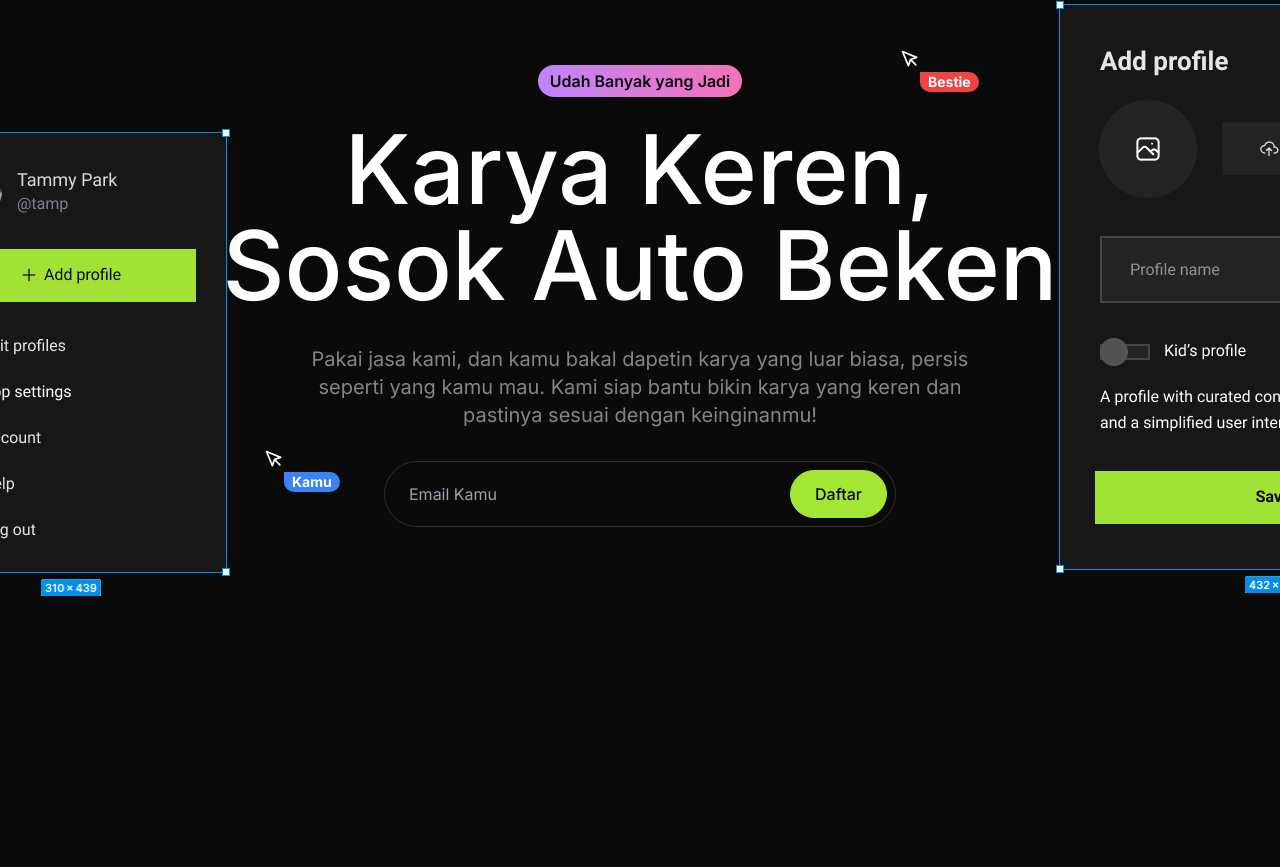
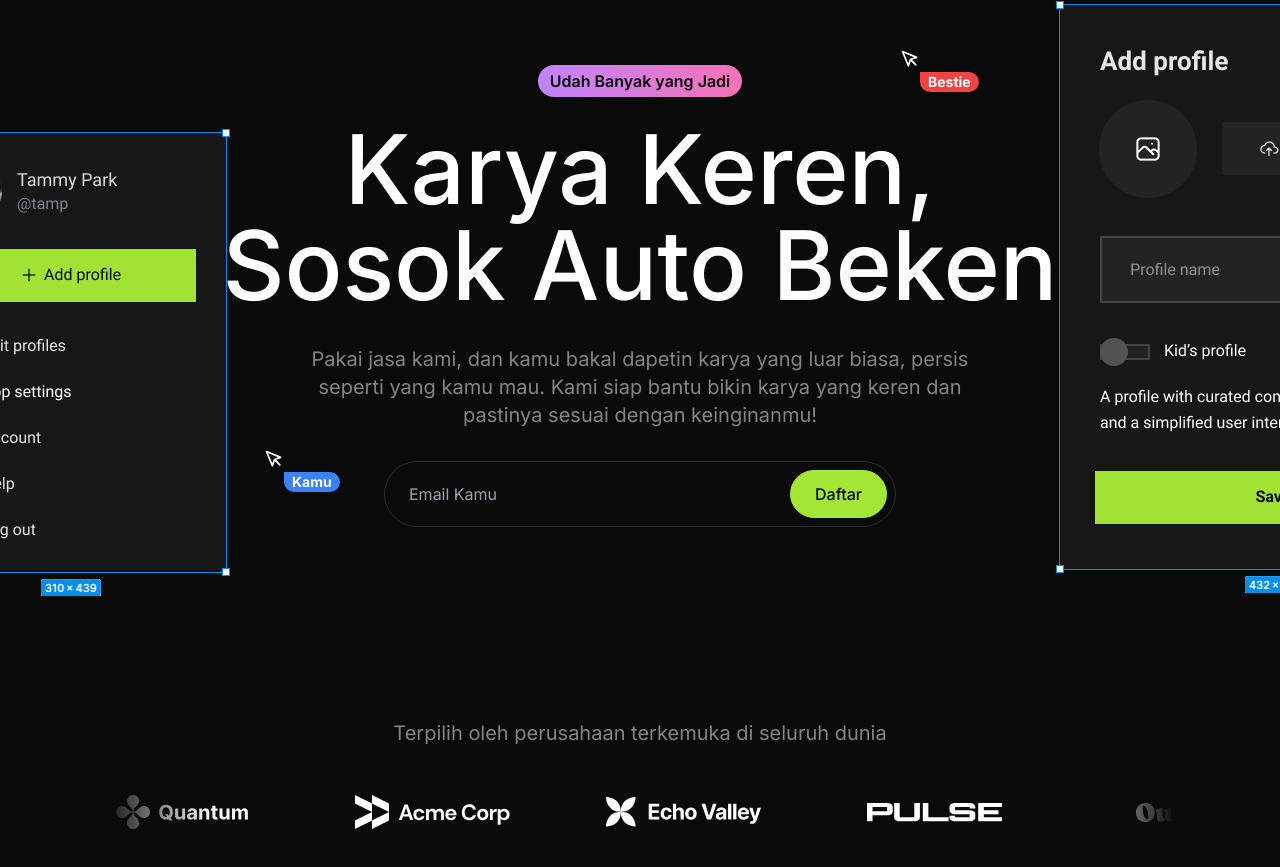
Before and after one commit to Muhamad-naufal/project_website_dmg_designer_frontend, a Next.js app: page / in a window 1280 px wide. Shown: the part 159-1026 px from the top of the page. Before the commit the page ends 800 px from the top, so only its background shows below. Built offline with nearby package versions, Linux system fonts and the light colour scheme.

Commit message:
update logo ticker fix

```diff
--- a/src/app/page.tsx
+++ b/src/app/page.tsx
@@ -1,4 +1,5 @@
 import Hero from "@/sections/Hero";
+import LogoTicker from "@/sections/LogoTicker";
 import Navbar from "@/sections/Navbar";
 
 export default function Home() {
@@ -6,6 +7,7 @@
         <>
             <Navbar />
             <Hero />
+            <LogoTicker />
         </>
     );
 }
--- a/src/sections/Hero.tsx
+++ b/src/sections/Hero.tsx
@@ -37,7 +37,7 @@
                     <input
                         type="email"
                         placeholder="Email Kamu"
-                        className="bg-transparent px-4 md:flex-1"
+                        className="bg-transparent px-4 md:flex-1 w-full"
                     />
                     <Button
                         variant="primary"
--- a/src/sections/LogoTicker.tsx
+++ b/src/sections/LogoTicker.tsx
@@ -6,6 +6,7 @@
 import apexLogo from "@/assets/images/apex.svg";
 import celestialLogo from "@/assets/images/celestial.svg";
 import twiceLogo from "@/assets/images/twice.svg";
+import Image from "next/image";
 
 const logos = [
     { name: "Quantum", image: quantumLogo },
@@ -19,5 +20,24 @@
 ];
 
 export default function LogoTicker() {
-    return <div>Logo Ticker</div>;
+    return (
+        <section className="py-24 overflow-x-clip">
+            <div className="container">
+                <h3 className="text-center text-white/50 text-xl">
+                    Terpilih oleh perusahaan terkemuka di seluruh dunia
+                </h3>
+                <div className="overflow-hidden mt-12 [mask-image:linear-gradient(to_right,transparent,black_10%,black_90%,transparent)]">
+                    <div className="flex gap-24 pr-24">
+                        {logos.map((logo) => (
+                            <Image
+                                key={logo.name}
+                                src={logo.image}
+                                alt={logo.name}
+                            />
+                        ))}
+                    </div>
+                </div>
+            </div>
+        </section>
+    );
 }
```
